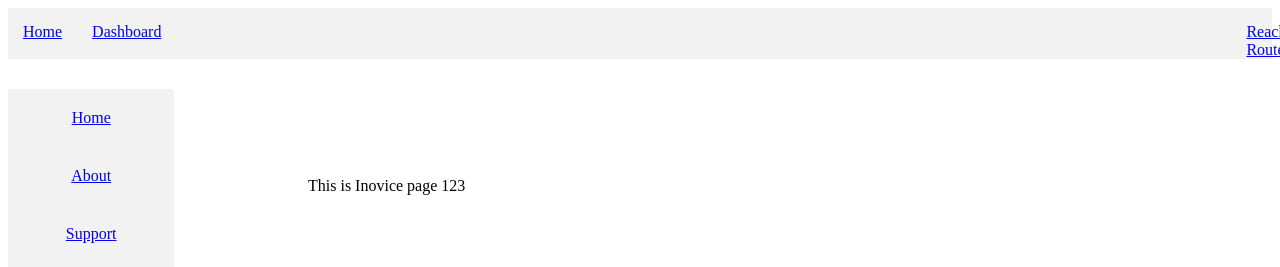
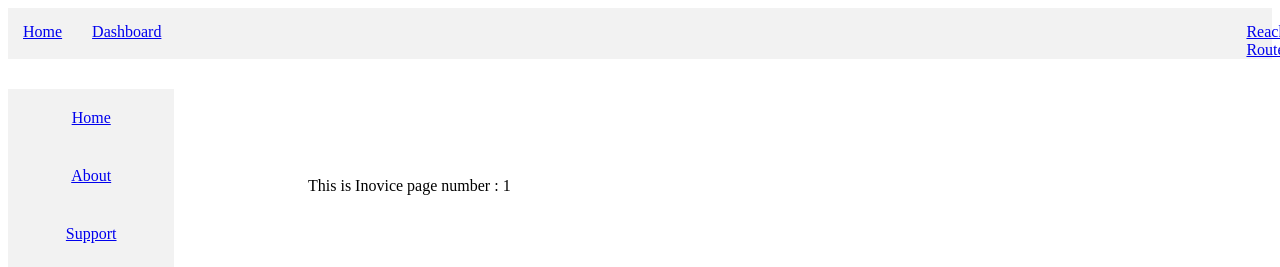
Before and after one commit to jinenab/reach-router, a React (Create React App) app: page /inovice/1 in a window 1280 px wide. Shown: the top 267 px of the page. Built offline with nearby package versions, Linux system fonts and the light colour scheme.

Commit message:
add inovice pages dynamically

```diff
--- a/src/components/Invoice/inovice.js
+++ b/src/components/Invoice/inovice.js
@@ -1,7 +1,19 @@
 import React from "react"
+import {Match} from "@reach/router"
 function Inovice(){
     return(<div>
-         This is Inovice page 123
-        </div>)
+        <Match path="/inovice/:id">
+{
+    props =>props.match?
+      ( <div>
+
+    This is Inovice page number : {props.match.id}
+          </div>) : ""
+
+    }
+
+        </Match>
+
+      </div>)
 }
 export default Inovice
--- a/src/components/Invoices/inovices.js
+++ b/src/components/Invoices/inovices.js
@@ -1,7 +1,20 @@
-import React from "react"
-function Inovices(){
-    return(<div>
+import React, {Component} from "react"
+import { navigate } from "@reach/router"
+class Inovices extends Component{
+ state={
+     id:0,
+ }
+    render()
+  {    const createInovice=()=>{
+return {id:this.state.id+1}
+}
+      return(<div>
          This is Inovices page
-    </div>)
+         <button value={this.state.id} onClick={async e => {
+                 const newInovice = await createInovice(e.target.value)
+            navigate(`inovice/${newInovice.id} `)
+
+         }}>ADD</button>
+    </div>)}
 }
 export default Inovices
```
Also changed, not shown: 1 other file (tests, documents, lock files or other folders).
